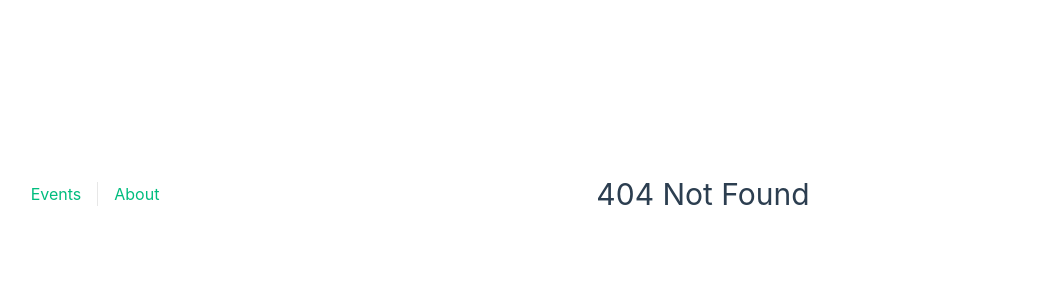
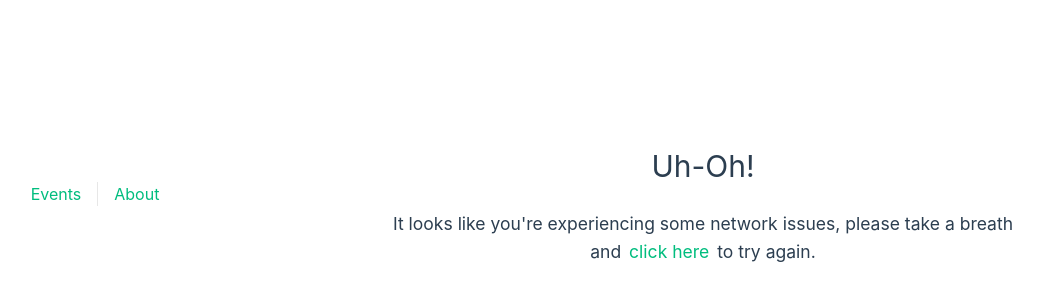
Before and after one commit to CReticulata/vue-practice, a Vue app in the folder real-world-vue/: page /network-error in a window 1280 px wide. Before the commit this address had no page. Shown: the part 206-506 px from the top of the page, without its empty margins (225-1268 px from the left). Built offline with nearby package versions, Linux system fonts and the light colour scheme.

Commit message:
feat: L6, L7

```diff
--- a/real-world-vue/src/main.js
+++ b/real-world-vue/src/main.js
@@ -1,14 +1,17 @@
 import './assets/main.css'
 
-import { createApp } from 'vue'
+import { createApp, reactive } from 'vue'
 import { createPinia } from 'pinia'
 
 import App from './App.vue'
 import router from './router'
 
+const GStore = reactive({ flashMessage: '' })
+
 const app = createApp(App)
 
 app.use(createPinia())
 app.use(router)
+app.provide('GStore', GStore)
 
 app.mount('#app')
--- a/real-world-vue/src/router/index.js
+++ b/real-world-vue/src/router/index.js
@@ -6,6 +6,7 @@ import EventRegister from '../views/Event/Register.vue'
 import EventEdit from '../views/Event/Edit.vue'
 import AboutView from '../views/AboutView.vue'
 import NotFoundComponent from '../views/NotFoundComponent.vue'
+import NetworkError from '../views/NetworkError.vue'
 
 const router = createRouter({
   history: createWebHistory(import.meta.env.BASE_URL),
@@ -66,9 +67,21 @@ const router = createRouter({
       meta: { transitionName: 'rightToLeft' },
     },
     {
-      path: '/:pathMatch(.*)',
+      path: '/:catchAll(.*)',
       name: 'NotFound',
       component: NotFoundComponent,
+    },
+    {
+      path: '/404/:resource',
+      name: '404Resource',
+      component: NotFoundComponent,
+      props: true,
+    },
+    {
+      path: '/network-error',
+      name: 'NetworkError',
+      component: NetworkError,
+      props: true,
     },
   ],
 })
--- a/real-world-vue/src/views/Event/Layout.vue
+++ b/real-world-vue/src/views/Event/Layout.vue
@@ -23,12 +23,18 @@ EventService.getEvent(props.id)
   })
   .catch((error) => {
     // console.log(error)
-    console.log(error.status)
+    console.log(error)
 
     if (error.status === 404) {
-      router.push({ path: '/not-found' })
+      router.push({ name: '404Resource', params: { resource: props.id } })
       // router.push({ name: 'NotFound', params: { pathMatch: 'NotFound' } })
+    } else {
+      router.push({ name: 'NetworkError' })
     }
+    // 本來以為要找到network error的代碼，但影片直接用else處理了
+    // else if (error.code === "ERR_NETWORK") {
+    //   router.push({ name: 'NetworkError'})
+    // }
   })
 
 const route = useRoute()
--- a/real-world-vue/src/views/Event/Register.vue
+++ b/real-world-vue/src/views/Event/Register.vue
@@ -1,3 +1,31 @@
+<script setup>
+import { useRouter } from 'vue-router'
+
+const router = useRouter()
+
+function register() {
+  router.push({ name: 'EventDetails' })
+  // router.go(-1)
+}
+</script>
+
 <template>
   <p>Register for the event here</p>
+  <button @click="register" class="btn-register">Register Me</button>
 </template>
+
+<style scoped>
+.btn-register {
+  width: 100px;
+  margin: 20px auto 0;
+  padding: 3px;
+
+  background-color: hsla(160, 100%, 37%, 0.5);
+  border-radius: 5px;
+  border: 1px solid var(--color-border);
+}
+
+.btn-register:hover {
+  background-color: hsla(160, 100%, 37%, 1);
+}
+</style>
--- a/real-world-vue/src/views/EventListView.vue
+++ b/real-world-vue/src/views/EventListView.vue
@@ -3,9 +3,11 @@
 import { ref, watch, watchEffect, computed } from 'vue'
 import EventCard from '../components/EventCard.vue'
 import EventService from '../services/EventService.js'
+import { useRouter } from 'vue-router'
 
 const events = ref(null)
 const totalEvents = ref(0)
+const router = useRouter()
 
 const props = defineProps({
   page: {
@@ -31,7 +33,11 @@ watch(
         events.value = response.data
         totalEvents.value = response.headers['x-total-count']
       })
-      .catch((error) => console.log(error))
+      .catch((error) => {
+        console.log(error)
+
+        router.push({ name: 'NetworkError' })
+      })
   },
   { immediate: true },
 )
--- /dev/null
+++ b/real-world-vue/src/views/NetworkError.vue
@@ -0,0 +1,27 @@
+<template>
+  <div class="network-error">
+    <h1>Uh-Oh!</h1>
+
+    <h3>
+      It looks like you're experiencing some network issues, please take a breath and
+      <a href="#" @click="$router.go(-1)">click here</a> to try again.
+    </h3>
+  </div>
+</template>
+
+<style>
+.network-error {
+  text-align: center;
+}
+
+@media (min-width: 1024px) {
+  .network-error {
+    min-height: 80vh;
+    display: flex;
+    flex-direction: column;
+    align-items: center;
+    justify-content: center;
+    min-width: calc(100vw / 2);
+  }
+}
+</style>
--- a/real-world-vue/src/views/NotFoundComponent.vue
+++ b/real-world-vue/src/views/NotFoundComponent.vue
@@ -1,16 +1,34 @@
+<script setup>
+const props = defineProps({
+  // 從routing來
+  resource: {
+    type: String,
+    required: true,
+    default: 'page',
+  },
+})
+</script>
+
 <template>
   <div class="not-found">
-    <h1>404 Not Found</h1>
+    <h1>Oops!</h1>
+    <h3>The {{ resource }} you're looking for is not here.</h3>
+    <RouterLink :to="{ name: 'EventList' }">Back to the event list</RouterLink>
   </div>
 </template>
 
 <style>
+.not-found {
+  text-align: center;
+}
+
 @media (min-width: 1024px) {
   .not-found {
     min-height: 80vh;
     display: flex;
+    flex-direction: column;
     align-items: center;
-
+    justify-content: center;
     min-width: calc(100vw / 2);
   }
 }
```
